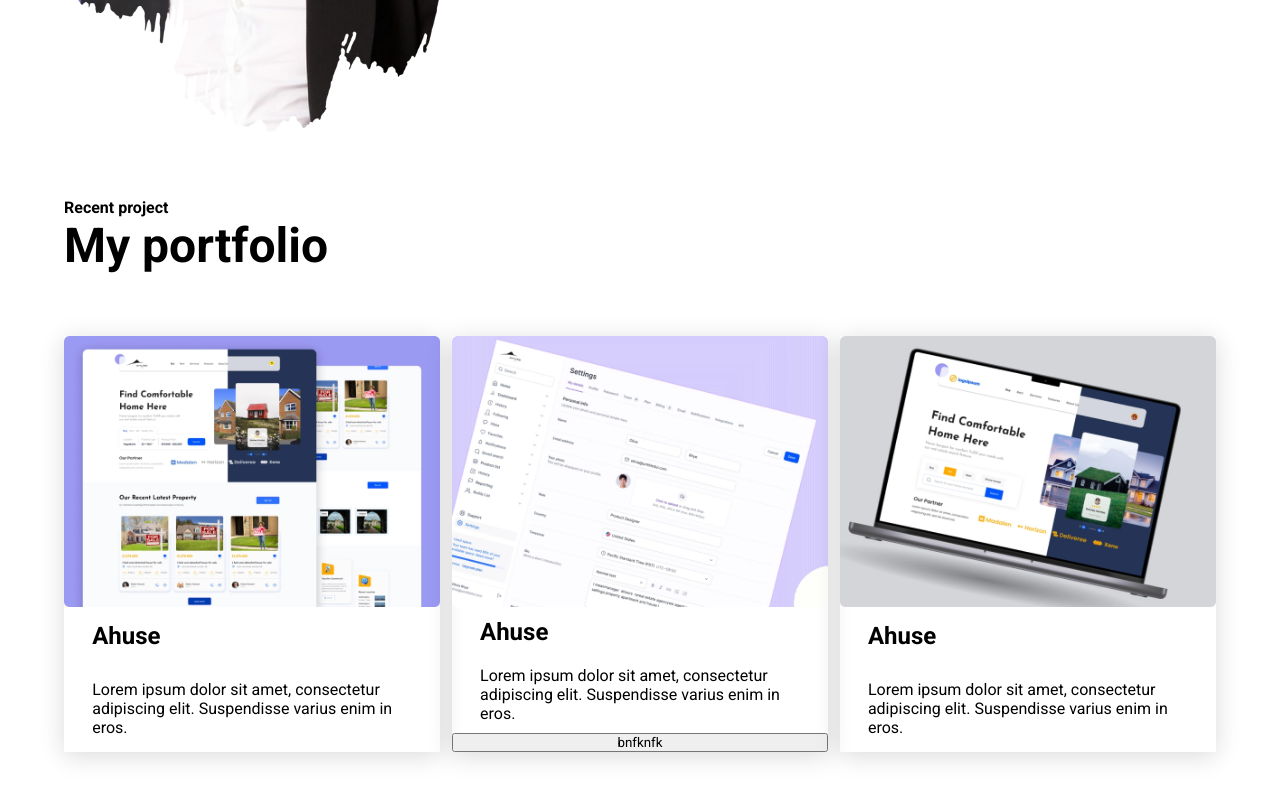
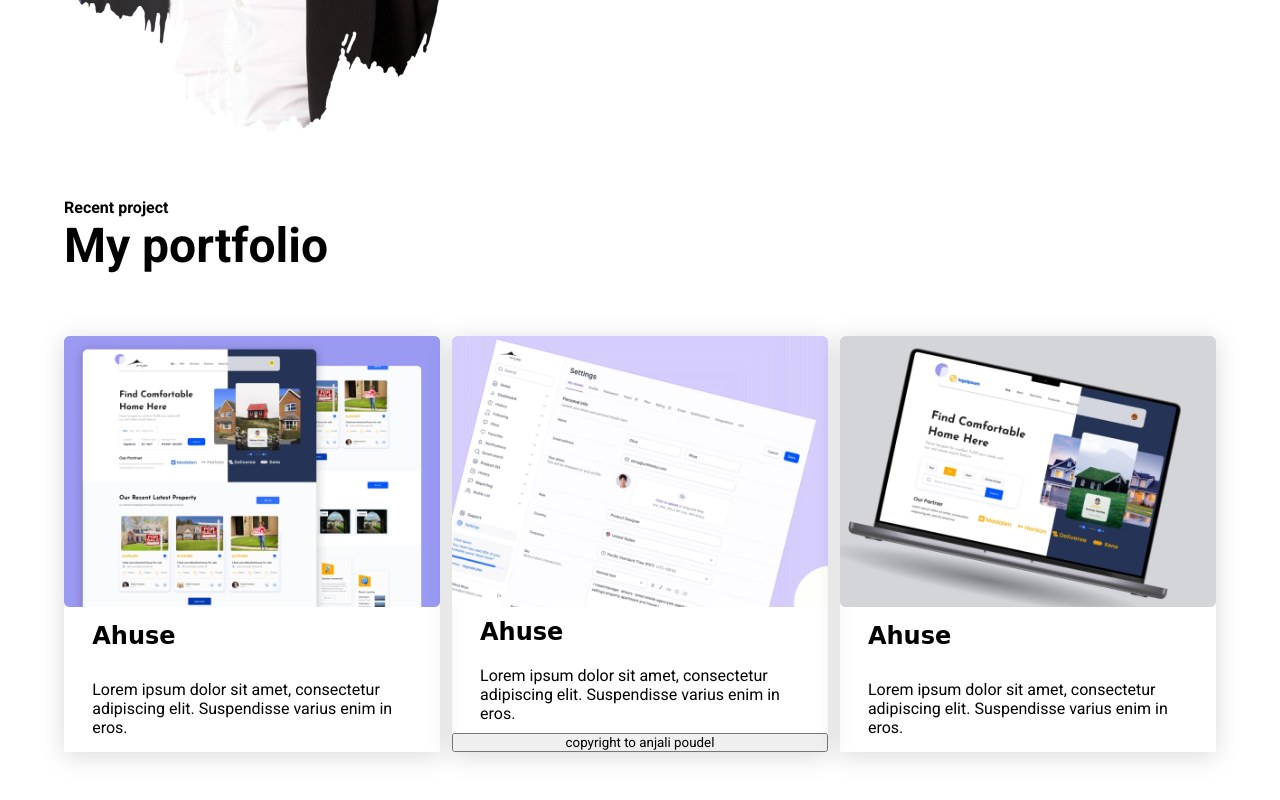
Before and after one commit to anjalipoudel/web-clone2, a plain HTML site: page index.html in a window 1280 px wide. Shown: the part 1718-2518 px from the top of the page. Drawn offline with Linux system fonts and the light colour scheme.

Commit message:
basic fundamentals

```diff
--- a/index.html
+++ b/index.html
@@ -178,7 +178,7 @@
                 <p class="card-heading">Ahuse</p>
                 <p class="card-description">Lorem ipsum dolor sit amet, consectetur adipiscing elit. Suspendisse varius
                     enim in eros.</p>
-                <button>bnfknfk</button>
+                <button>copyright to anjali poudel</button>
             </div>
             <div class="ahuse">
                 <img src="./assets/Image3.png">
--- a/style.css
+++ b/style.css
@@ -248,7 +248,7 @@
   height: auto;
 }
 .card-heading {
-  font-family: "Roboto";
+  font-family: cursive;
   font-style: normal;
   font-weight: 700;
   font-size: 24px;
```
